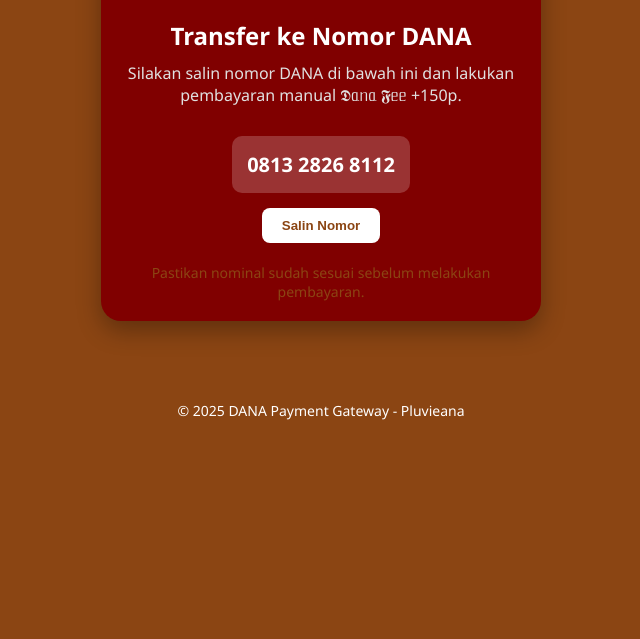
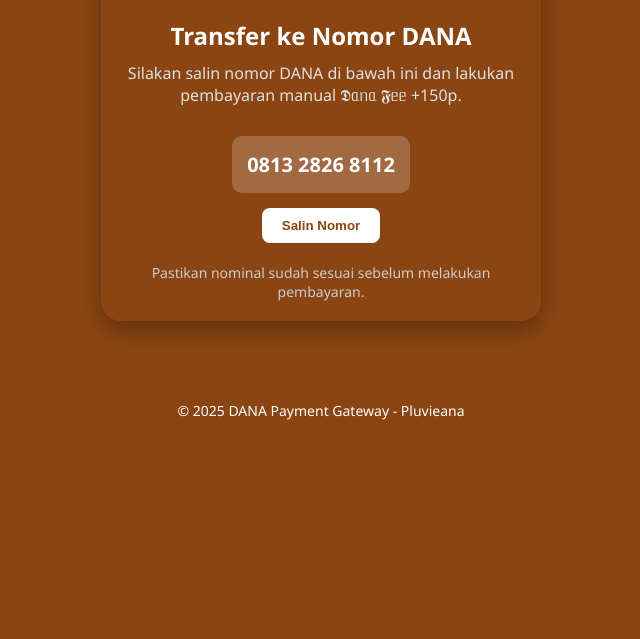
Before and after one commit to aissin03/Zhevanstore, a plain HTML site: page paydana.html in a window 1280 px wide. Shown: the part 161-800 px from the top of the page, without its empty margins (319-959 px from the left). Drawn offline with Linux system fonts and the light colour scheme.

Commit message:
Update paydana.html

```diff
--- a/paydana.html
+++ b/paydana.html
@@ -8,7 +8,7 @@
     body {
       margin: 0;
       font-family: 'Segoe UI', sans-serif;
-      background: linear-gradient(135deg,	#8B4513, #8B4513);
+      background: linear-gradient(135deg, #8B4513, #8B4513);
       color: white;
       overflow-x: hidden;
       animation: fadeIn 1s ease-in-out;
@@ -23,7 +23,7 @@
       max-width: 400px;
       margin: 60px auto;
       padding: 20px;
-      background: rgba(128, 0, 0);
+      background: rgba(139, 69, 19);
       border-radius: 20px;
       backdrop-filter: blur(10px);
       box-shadow: 0 10px 25px rgba(0, 0, 0, 0.3);
@@ -96,14 +96,14 @@
     .note {
       margin-top: 20px;
       font-size: 14px;
-      color: #8B4513;
+      color: #cccccc;
       animation: fadeInText 1s ease-out 1s forwards;
       opacity: 0;
     }
 
     footer {
       background: linear-gradient(135deg, #8B4513, #8B4513);
-      color: coklat;
+      color: white;
       padding: 20px;
       text-align: center;
       font-size: 14px;
```
